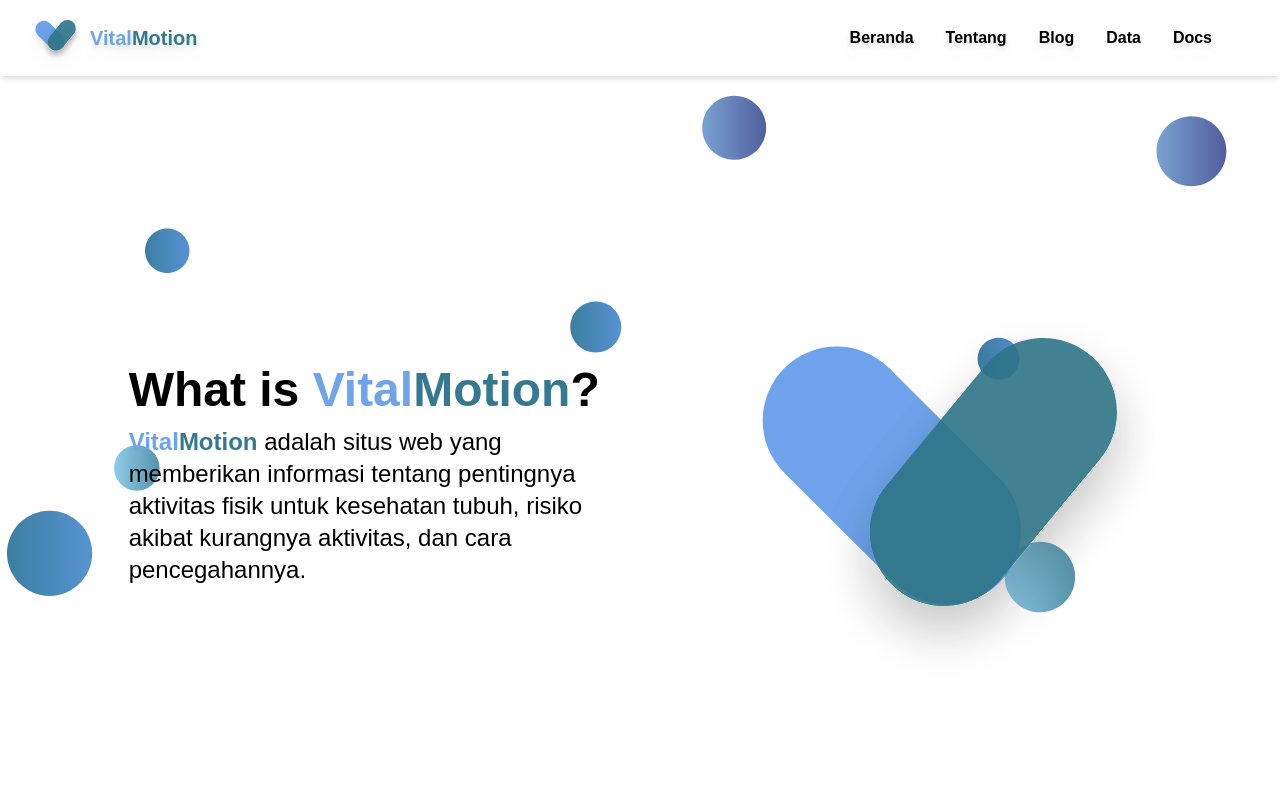
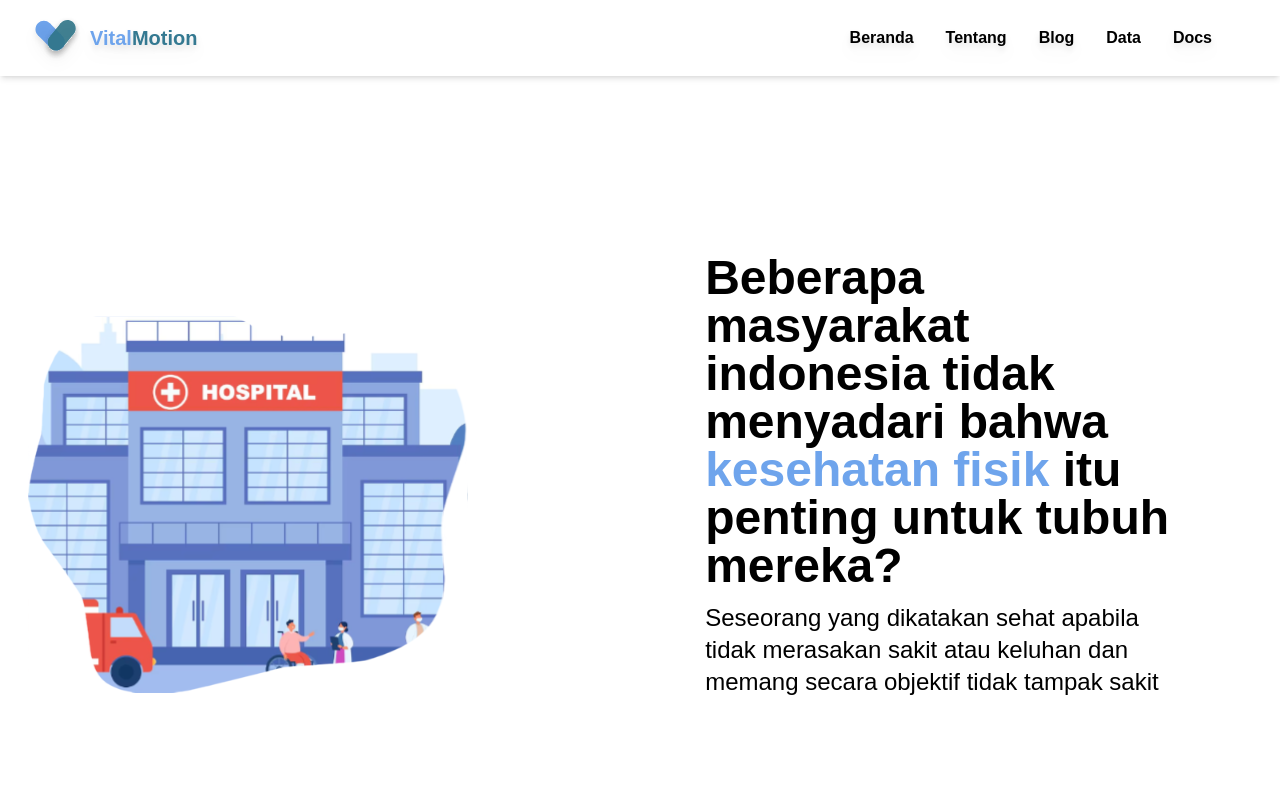
Before and after one commit to mybezen/prj-sagas, a React (Vite) app: page / in a window 1280 px wide. Shown: the top 800 px of the page. Built offline with nearby package versions, Linux system fonts and the light colour scheme.

Commit message:
Add LandingPage

```diff
--- a/src/pages/Home.jsx
+++ b/src/pages/Home.jsx
@@ -10,6 +10,7 @@ import Introduction from '../sections/Introduction';
 import Reason from '../sections/Reason';
 import Diagram from '../sections/Diagram';
 import OurTeam from '../sections/OurTeam';
+import LandingPage from '../sections/LandingPage';
 
 function Home() {
   useEffect(() => {
@@ -25,6 +26,7 @@ function Home() {
       <StickyNavbar />
 
       <div className="scrollable-container">
+        <LandingPage />
         <TextBlock />
         <Introduction />
         <IconLabelTabs />
--- a/src/sections/LandingPage.jsx
+++ b/src/sections/LandingPage.jsx
@@ -1,6 +1,7 @@
 import AOS from 'aos';
 import 'aos/dist/aos.css';
 import { useEffect } from 'react';
+import LandingIcon from '../assets/LandingHospital.svg'
 
 function LandingPage() {
   useEffect(() => {
@@ -12,37 +13,34 @@ function LandingPage() {
   }, []);
   return (
     <div
-      className="aos-items "
-      data-aos="fade-up"
-      data-aos-duration="1200"
-      data-aos-mirror="true"
-    >
-      <svg
-        xmlns="http://www.w3.org/2000/svg"
-        version="1.1"
-        xmlns:xlink="http://www.w3.org/1999/xlink"
-        xmlns:svgjs="http://svgjs.dev/svgjs"
-        width="1440"
-        height="200"
-        preserveAspectRatio="none"
-        viewBox="0 0 1440 200"
-        className="w-full bottom-0 absolute"
-      >
-        <g mask='url("#SvgjsMask1139")' fill="none">
-          <path
-            d="M 0,27 C 144,51.4 432,142.8 720,149 C 1008,155.2 1296,76.2 1440,58L1440 200L0 200z"
-            fill="rgba(24, 74, 126, 1)"
-          ></path>
-        </g>
-        <defs>
-          <mask id="SvgjsMask1139">
-            <rect width="1440" height="200" fill="#ffffff"></rect>
-          </mask>
-        </defs>
-      </svg>
-      <div className="w-full h-screen"></div>
+    className="w-full min-h-screen flex lg:flex-row mt-20 lg:mt-0 flex-col-reverse poppins-regular"
+    id="textblock-container"
+    data-aos="fade-up"
+    data-aos-duration="700"
+    data-aos-easing="ease-in-sine"
+  >
+
+    <div className="lg:w-5/12 flex justify-center items-center lg:mt-10 lg:mr-20 lg:mb-0 mb-14">
+      <img src={LandingIcon} alt="" className="lg:w-[440px] w-8/12" />
     </div>
-  );
+    <div className="lg:w-7/12 w-full px-10 flex justify-center items-center pb-24 lg:pb-0 lg:pl-20">
+      <div className="lg:w-10/12 w-full lg:mt-0 mt-10">
+        <h1 className="lg:text-5xl text-4xl poppins-semibold lg:mb-3 mb-1 text-black">
+        Beberapa masyarakat indonesia tidak menyadari bahwa{' '}
+          <span className="text-lune-blue">
+          kesehatan fisik <span className="text-black">itu penting untuk tubuh mereka</span>
+          </span>
+          ?
+        </h1>
+        <p className="poppins-regular lg:text-2xl text-xl">
+          <span className="text-black">
+          Seseorang yang dikatakan sehat apabila tidak merasakan sakit atau keluhan dan memang secara objektif tidak tampak sakit
+          </span>
+        </p>
+      </div>
+    </div>
+  </div>
+);
 }
 
 export default LandingPage;
```
Also changed, not shown: src/assets/LandingHospital.svg (added).
